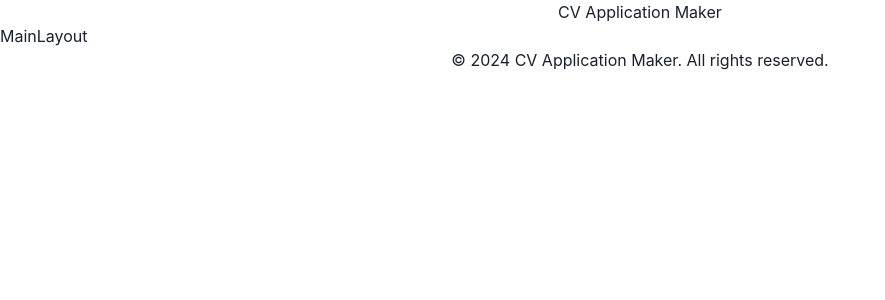
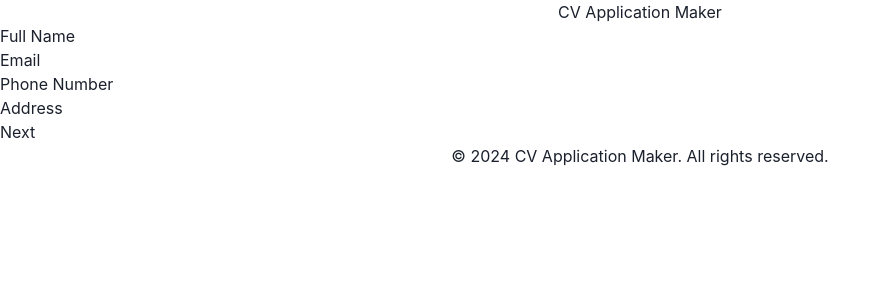
Before and after one commit to faiz877/CV-Maker, a React (Vite) app: page / in a window 1280 px wide. Shown: the top 300 px of the page, without its empty margins (0-885 px from the left). Built offline with nearby package versions, Linux system fonts and the light colour scheme.

Commit message:
feat: added common & form components

```diff
--- a/src/App.jsx
+++ b/src/App.jsx
@@ -1,9 +1,13 @@
-import Home from "./pages/Home";
+import Header from "./components/layout/Header";
+import Footer from "./components/layout/Footer";
+import MainLayout from "./components/layout/MainLayout";
 
 export default function App() {
   return (
     <div>
-      <Home></Home>
+      <Header></Header>
+      <MainLayout></MainLayout>
+      <Footer></Footer>
     </div>
   );
 }
--- /dev/null
+++ b/src/components/common/Buttton.jsx
@@ -0,0 +1,9 @@
+const Button = ({ text, type, onClick }) => {
+  return (
+    <button type={type} className="button" onClick={onClick}>
+      {text}
+    </button>
+  );
+};
+
+export default Button;
--- /dev/null
+++ b/src/components/common/Input.jsx
@@ -0,0 +1,17 @@
+const Input = ({ label, type, name, value, onChange }) => {
+  return (
+    <div className="input-group">
+      <label htmlFor={name}>{label}</label>
+      <input
+        type={type}
+        name={name}
+        value={value}
+        onChange={onChange}
+        id={name}
+        className="input-field"
+      />
+    </div>
+  );
+};
+
+export default Input;
--- a/src/components/form/PersonalInfo.jsx
+++ b/src/components/form/PersonalInfo.jsx
@@ -0,0 +1,56 @@
+import { useState } from "react";
+import Input from "../common/Input";
+import Button from "../common/Buttton";
+
+const PersonalInfo = () => {
+  const [formData, setFormData] = useState({
+    name: "",
+    email: "",
+    phone: "",
+    address: "",
+  });
+
+  const handleChange = (e) => {
+    setFormData({ ...formData, [e.target.name]: e.target.value });
+  };
+
+  const handleSubmit = (e) => {
+    e.preventDefault();
+  };
+
+  return (
+    <form onSubmit={handleSubmit}>
+      <Input
+        label="Full Name"
+        type="text"
+        name="name"
+        value={formData.name}
+        onChange={handleChange}
+      />
+      <Input
+        label="Email"
+        type="email"
+        name="email"
+        value={formData.email}
+        onChange={handleChange}
+      />
+      <Input
+        label="Phone Number"
+        type="text"
+        name="phone"
+        value={formData.phone}
+        onChange={handleChange}
+      />
+      <Input
+        label="Address"
+        type="text"
+        name="address"
+        value={formData.address}
+        onChange={handleChange}
+      />
+      <Button type="submit" text="Next" />
+    </form>
+  );
+};
+
+export default PersonalInfo;
--- a/src/components/layout/MainLayout.jsx
+++ b/src/components/layout/MainLayout.jsx
@@ -1,3 +1,9 @@
+import PersonalInfo from "../form/PersonalInfo";
+
 export default function MainLayout() {
-  return <div>MainLayout</div>;
+  return (
+    <div>
+      <PersonalInfo></PersonalInfo>
+    </div>
+  );
 }
--- a/src/pages/Home.jsx
+++ /dev/null
@@ -1,15 +0,0 @@
-import Header from "../components/layout/Header";
-import Footer from "../components/layout/Footer";
-import MainLayout from "../components/layout/MainLayout";
-
-export default function Home() {
-  return (
-    <div>
-      <div>
-        <Header></Header>
-        <MainLayout></MainLayout>
-        <Footer></Footer>
-      </div>
-    </div>
-  );
-}
```
